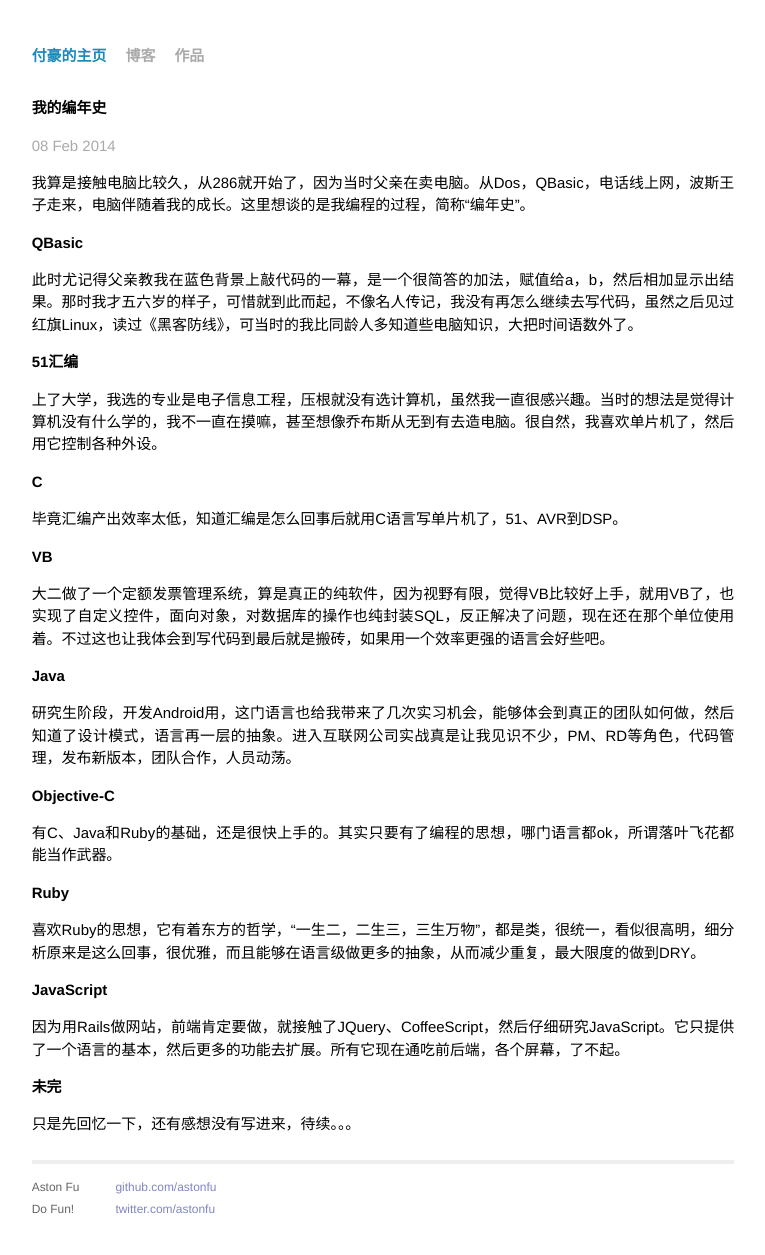
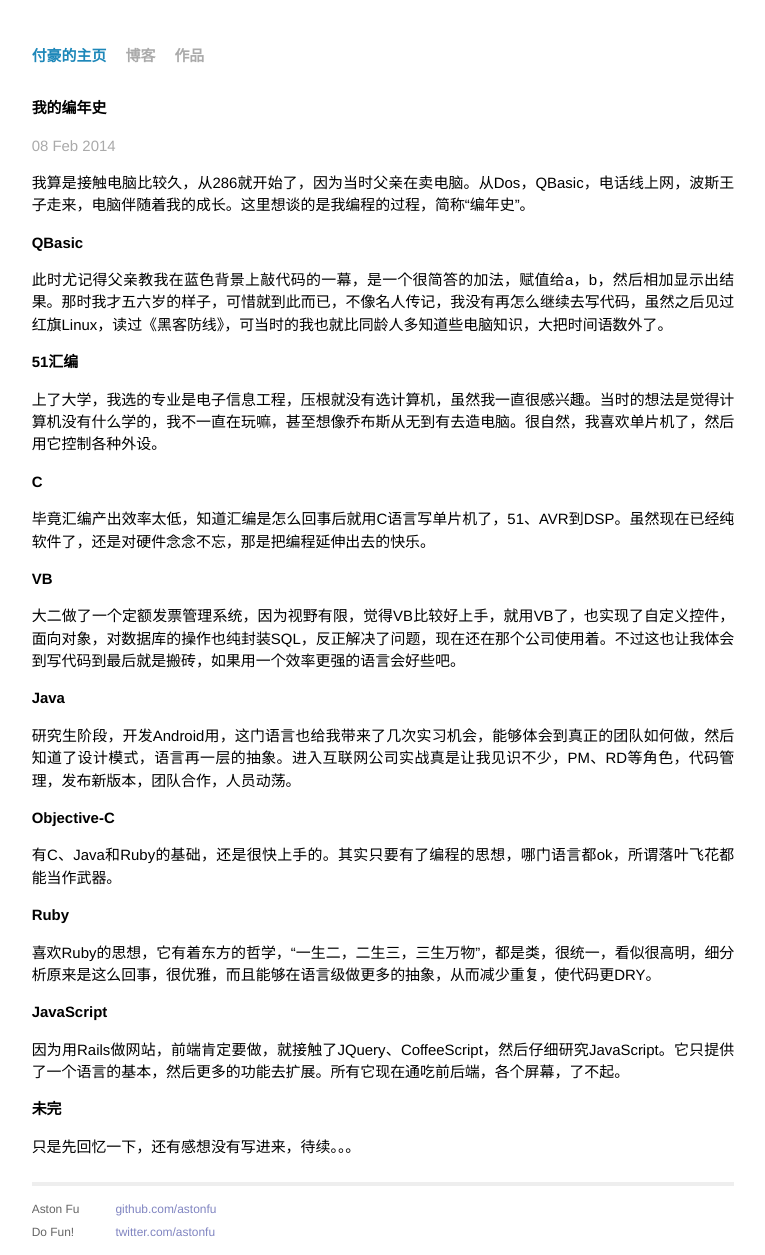
Before and after one commit to hulkfu/hulkfoo.github.io, a Jekyll site: the page built from _posts/2014-02-08-my-coding-life.md, in a window 1280 px wide. Shown: the whole page, without its empty margins (257-1022 px from the left). Built offline with Jekyll 4.4.1, drawn with Linux system fonts in a browser that asks for light colours; Markdown is read by kramdown in place of the engine named in the settings; before the commit the page ends 1232 px from its top, so only the background shows below that.

Commit message:
Update 2014-02-08-my-coding-life.md

```diff
--- a/_posts/2014-02-08-my-coding-life.md
+++ b/_posts/2014-02-08-my-coding-life.md
@@ -6,16 +6,16 @@ title: 我的编年史
 我算是接触电脑比较久，从286就开始了，因为当时父亲在卖电脑。从Dos，QBasic，电话线上网，波斯王子走来，电脑伴随着我的成长。这里想谈的是我编程的过程，简称“编年史”。
 
 # QBasic
-此时尤记得父亲教我在蓝色背景上敲代码的一幕，是一个很简答的加法，赋值给a，b，然后相加显示出结果。那时我才五六岁的样子，可惜就到此而起，不像名人传记，我没有再怎么继续去写代码，虽然之后见过红旗Linux，读过《黑客防线》，可当时的我比同龄人多知道些电脑知识，大把时间语数外了。
+此时尤记得父亲教我在蓝色背景上敲代码的一幕，是一个很简答的加法，赋值给a，b，然后相加显示出结果。那时我才五六岁的样子，可惜就到此而已，不像名人传记，我没有再怎么继续去写代码，虽然之后见过红旗Linux，读过《黑客防线》，可当时的我也就比同龄人多知道些电脑知识，大把时间语数外了。
 
 # 51汇编
-上了大学，我选的专业是电子信息工程，压根就没有选计算机，虽然我一直很感兴趣。当时的想法是觉得计算机没有什么学的，我不一直在摸嘛，甚至想像乔布斯从无到有去造电脑。很自然，我喜欢单片机了，然后用它控制各种外设。
+上了大学，我选的专业是电子信息工程，压根就没有选计算机，虽然我一直很感兴趣。当时的想法是觉得计算机没有什么学的，我不一直在玩嘛，甚至想像乔布斯从无到有去造电脑。很自然，我喜欢单片机了，然后用它控制各种外设。
 
 # C
-毕竟汇编产出效率太低，知道汇编是怎么回事后就用C语言写单片机了，51、AVR到DSP。
+毕竟汇编产出效率太低，知道汇编是怎么回事后就用C语言写单片机了，51、AVR到DSP。虽然现在已经纯软件了，还是对硬件念念不忘，那是把编程延伸出去的快乐。
 
 # VB
-大二做了一个定额发票管理系统，算是真正的纯软件，因为视野有限，觉得VB比较好上手，就用VB了，也实现了自定义控件，面向对象，对数据库的操作也纯封装SQL，反正解决了问题，现在还在那个单位使用着。不过这也让我体会到写代码到最后就是搬砖，如果用一个效率更强的语言会好些吧。
+大二做了一个定额发票管理系统，因为视野有限，觉得VB比较好上手，就用VB了，也实现了自定义控件，面向对象，对数据库的操作也纯封装SQL，反正解决了问题，现在还在那个公司使用着。不过这也让我体会到写代码到最后就是搬砖，如果用一个效率更强的语言会好些吧。
 
 # Java
 研究生阶段，开发Android用，这门语言也给我带来了几次实习机会，能够体会到真正的团队如何做，然后知道了设计模式，语言再一层的抽象。进入互联网公司实战真是让我见识不少，PM、RD等角色，代码管理，发布新版本，团队合作，人员动荡。
@@ -24,7 +24,7 @@ title: 我的编年史
 有C、Java和Ruby的基础，还是很快上手的。其实只要有了编程的思想，哪门语言都ok，所谓落叶飞花都能当作武器。
 
 # Ruby
-喜欢Ruby的思想，它有着东方的哲学，“一生二，二生三，三生万物”，都是类，很统一，看似很高明，细分析原来是这么回事，很优雅，而且能够在语言级做更多的抽象，从而减少重复，最大限度的做到DRY。
+喜欢Ruby的思想，它有着东方的哲学，“一生二，二生三，三生万物”，都是类，很统一，看似很高明，细分析原来是这么回事，很优雅，而且能够在语言级做更多的抽象，从而减少重复，使代码更DRY。
 
 # JavaScript
 因为用Rails做网站，前端肯定要做，就接触了JQuery、CoffeeScript，然后仔细研究JavaScript。它只提供了一个语言的基本，然后更多的功能去扩展。所有它现在通吃前后端，各个屏幕，了不起。
```
